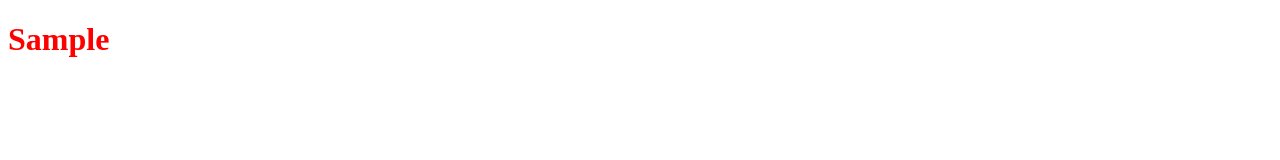
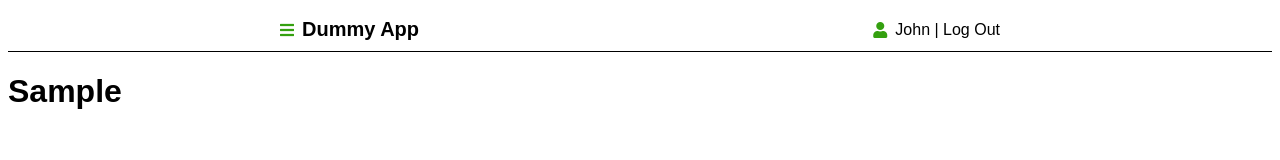
Before and after one commit to 105ron/javascript-form, a website: page app/index.html in a window 1280 px wide. Drawn offline with nearby package versions, Linux system fonts and the light colour scheme; files that its build step writes are made by us from their sources.

Commit message:
complete top row of navbar

```diff
--- a/app/index.html
+++ b/app/index.html
@@ -2,12 +2,27 @@
 <html lang="en">
 <head>
   <meta charset="UTF-8">
+  <link rel="stylesheet" href="https://use.fontawesome.com/releases/v5.1.0/css/all.css"
+  integrity="sha384-lKuwvrZot6UHsBSfcMvOkWwlCMgc0TaWr+30HWe3a4ltaBwTZhyTEggF5tJv8tbt"
+  crossorigin="anonymous">
   <link rel="stylesheet" type="text/css" href="stylesheets/styles.css">
   <meta name="viewport" content="width=device-width, initial-scale=1.0">
   <meta http-equiv="X-UA-Compatible" content="ie=edge">
   <title>Sporting Enthusiasts</title>
 </head>
   <body>
+    <div class="nav-wrapper">
+      <nav class="menu-container">
+        <div class="left-hand-panel">
+          <i class="fas fa-bars green"></i>
+          <h1 class="heading">Dummy App</h1>
+        </div>
+        <div class="right-hand-panel">
+            <i class="fas fa-user green"></i>
+            <span class="user">John | Log Out</span>
+        </div>
+      </nav>
+    </div>
     <h1>Sample</h1>
   </body>
   <script src="scripts/app.js"></script>
--- a/app/stylesheets/styles.scss
+++ b/app/stylesheets/styles.scss
@@ -1,7 +1,33 @@
-h1 {
-  color: red;
+$bright-green: #34A00F;
+$max-page-width: 720px;
+$grey:	#ABABAB;
+
+html {
+  font-family: Arial, Helvetica, sans-serif;
 }
 
-.testing {
-  width: percentage(5/7);
+.green {
+  color: $bright-green;
 }
+
+.nav-wrapper {
+  border-bottom: 1px solid #000;
+  .menu-container {
+    width: $max-page-width;
+    margin: 0 auto;
+    display: flex;
+    justify-content: space-between;
+  }
+  .heading {
+    display:inline;
+    margin: 10px 8px;
+    font-size: 20px;
+  }
+  .left-hand-panel, .right-hand-panel {
+    display: flex;
+    align-items: center;
+  }
+  .user {
+    margin-left: 8px;
+  }
+}
--- a/gulpfile.js
+++ b/gulpfile.js
@@ -35,7 +35,7 @@ gulp.task('browserSync', function() {
     server: {
       baseDir: ''
     },
-    browser: ["google chrome", "firefox"]
+    browser: ["google chrome", "firefox", "firefox developer edition"]
   })
 })
 
```
Also changed, not shown: index.html (+15 -0 lines), stylesheets/styles.css.
